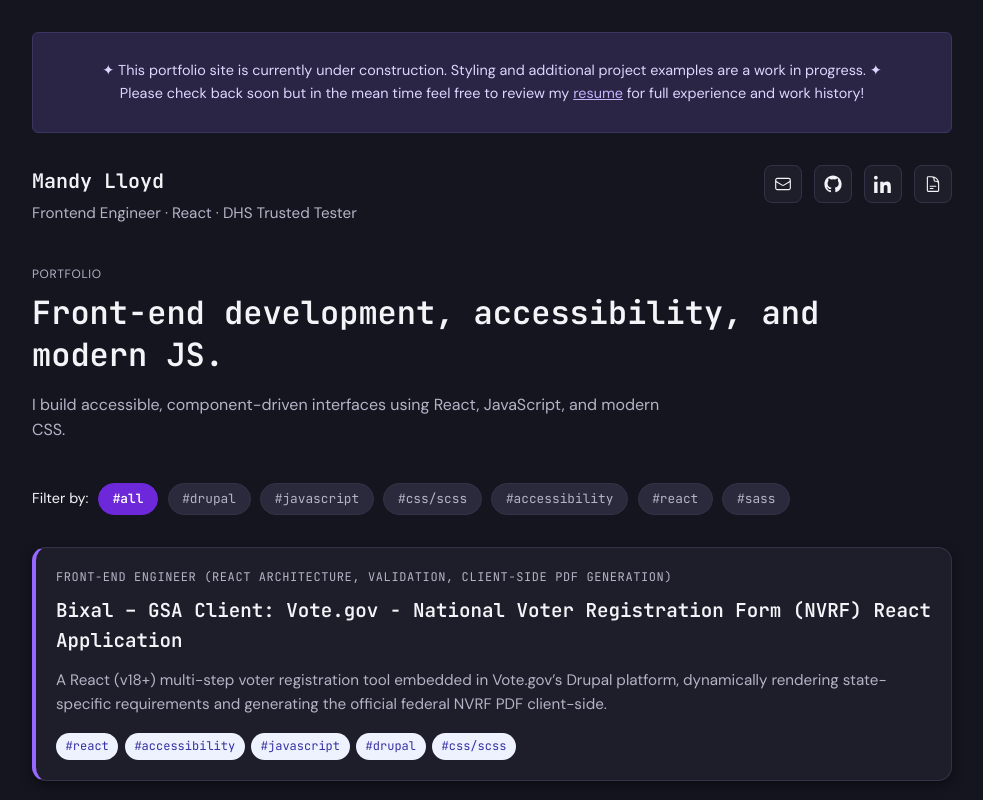
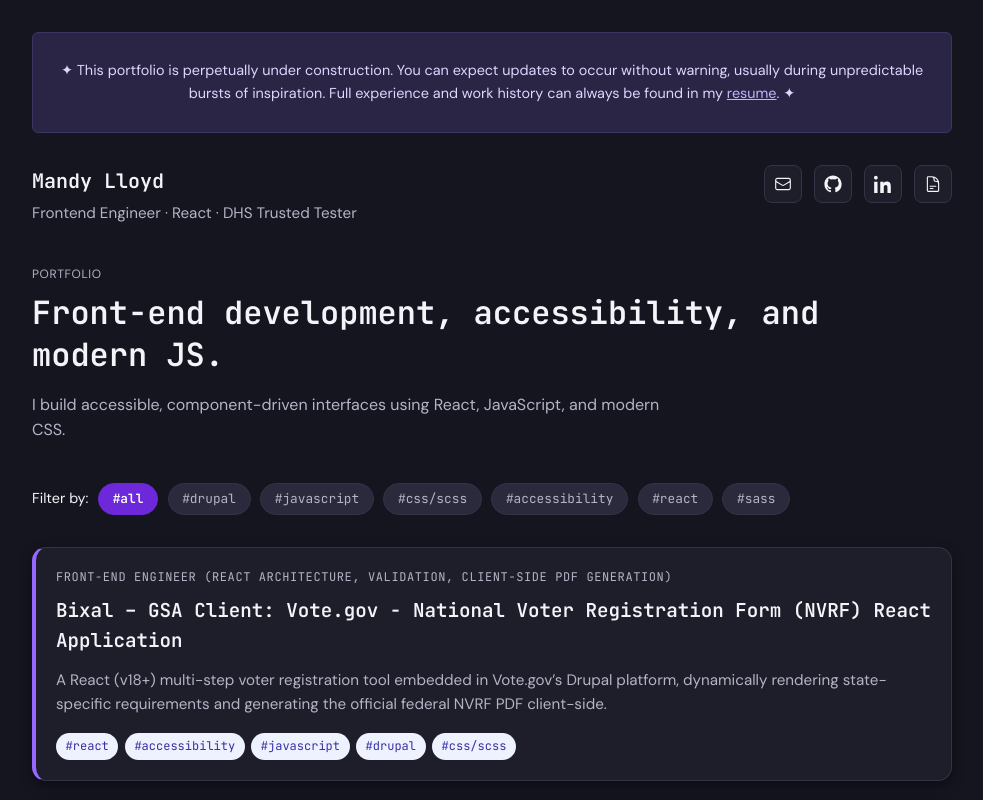
Before and after one commit to mandylloyd/portfolio, a React (Vite) app: page / in a window 1280 px wide. Shown: the top 800 px of the page, without its empty margins (148-1131 px from the left). Built offline with nearby package versions, Linux system fonts and the light colour scheme.

Commit message:
update banner text

```diff
--- a/src/App.jsx
+++ b/src/App.jsx
@@ -162,17 +162,15 @@ function ConstructionBanner() {
   return (
     <div className="construction-banner">
       <p>
-        ✦ This portfolio site is currently under construction. Styling and additional
-        project examples are a work in progress. ✦<br></br> Please check back soon but in the mean time
-        feel free to review my{" "}
+        ✦ This portfolio is perpetually under construction. You can expect updates to occur without warning, usually during unpredictable bursts of inspiration.
+        Full experience and work history can always be found in my {" "}
         <a
           href="/Mandy_Lloyd_Front-End_Engineer_Accessibility.pdf"
           target="_blank"
           rel="noreferrer"
         >
           resume
-        </a>{" "}
-        for full experience and work history!
+        </a>. ✦
       </p>
     </div>
   );
```
